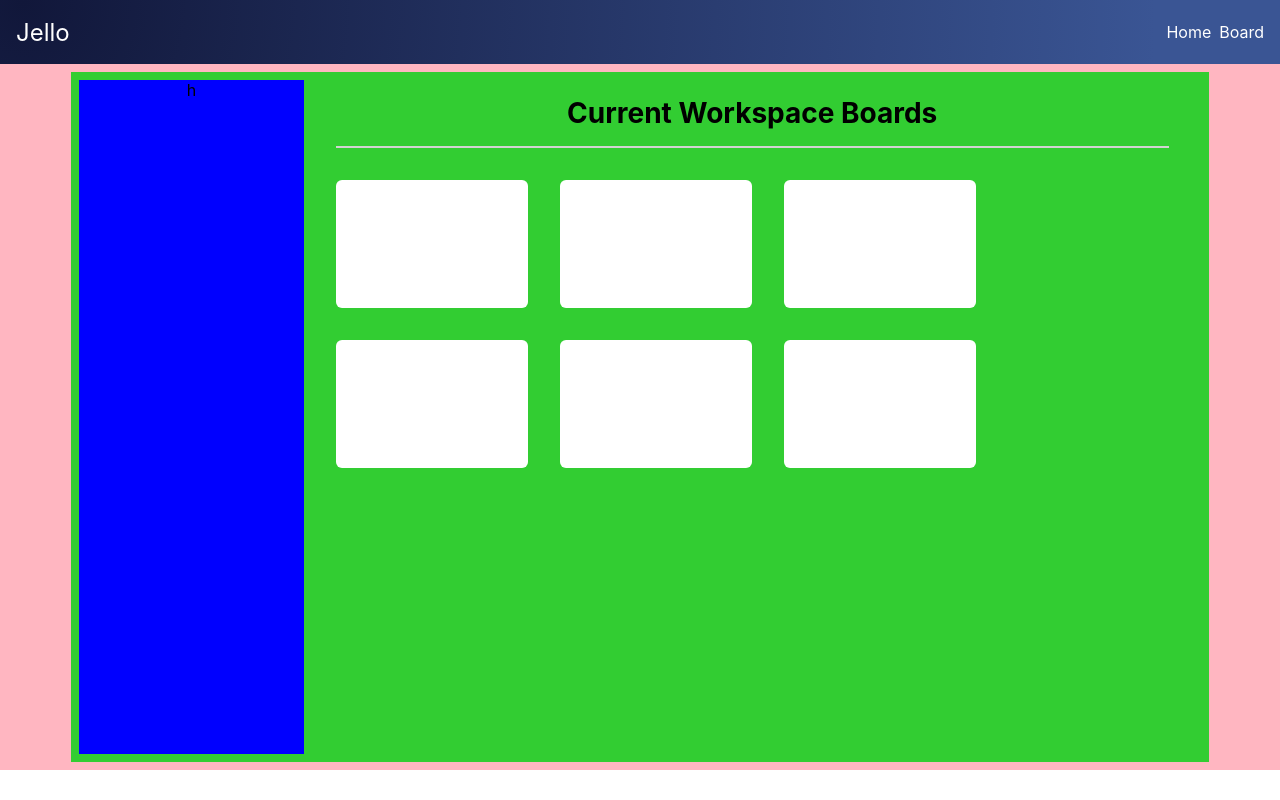
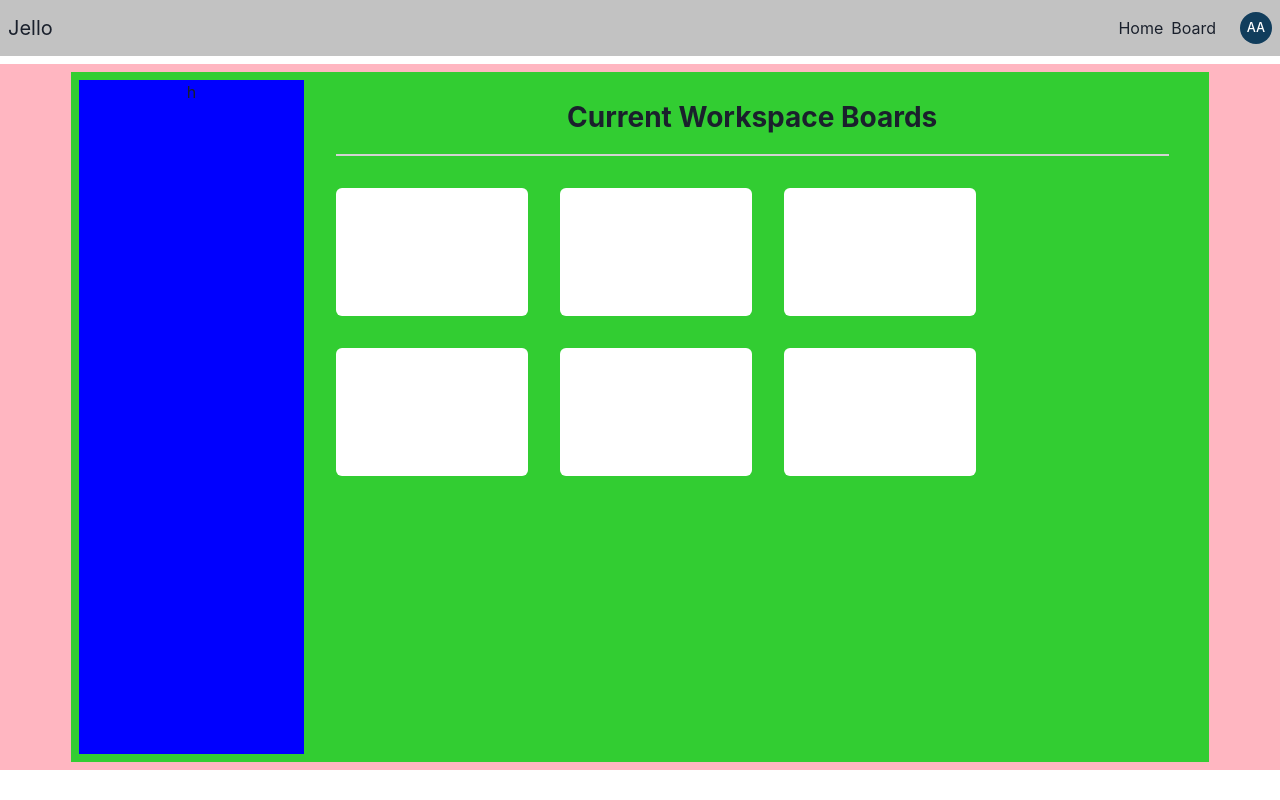
Before and after one commit to AliAdamH/jello-app, a React (Create React App) app: page / in a window 1280 px wide. Built offline with nearby package versions, Linux system fonts and the light colour scheme.

Commit message:
Add chakra ui dep

```diff
--- a/package.json
+++ b/package.json
@@ -3,11 +3,15 @@
   "version": "0.1.0",
   "private": true,
   "dependencies": {
+    "@chakra-ui/react": "^2.5.5",
+    "@emotion/react": "^11.10.6",
+    "@emotion/styled": "^11.10.6",
     "@hello-pangea/dnd": "^16.0.1",
     "@reduxjs/toolkit": "^1.9.0",
     "@testing-library/jest-dom": "^5.16.5",
     "@testing-library/react": "^13.4.0",
     "@testing-library/user-event": "^13.5.0",
+    "framer-motion": "^10.10.0",
     "invert-color": "^2.0.0",
     "lodash.isempty": "^4.4.0",
     "react": "^18.2.0",
--- a/src/index.js
+++ b/src/index.js
@@ -6,13 +6,16 @@ import reportWebVitals from './reportWebVitals';
 import { BrowserRouter } from 'react-router-dom';
 import store from './store/store';
 import { Provider } from 'react-redux';
+import { ChakraProvider } from '@chakra-ui/react';
 
 const root = ReactDOM.createRoot(document.getElementById('root'));
 root.render(
   <React.StrictMode>
     <BrowserRouter>
       <Provider store={store}>
-        <App />
+        <ChakraProvider>
+          <App />
+        </ChakraProvider>
       </Provider>
     </BrowserRouter>
   </React.StrictMode>
--- a/src/layout/Navbar.js
+++ b/src/layout/Navbar.js
@@ -1,46 +1,35 @@
 import React from 'react';
 import styled from 'styled-components';
-import { Link } from 'react-router-dom';
-const Header = styled.nav`
-  background: radial-gradient(
-    circle at 1.8% 4.8%,
-    rgb(17, 23, 58) 0%,
-    rgb(58, 85, 148) 90%
-  );
-  height: 64px;
-  position: fixed;
-  width: 100%;
-  top: 0;
-  color: white;
-  display: flex;
-  align-items: center;
-`;
-
-const Links = styled.ul`
-  padding: 1rem;
-  display: flex;
-  gap: 0.5rem;
-  margin-left: auto;
-
-  > a {
-    color: white;
-  }
-`;
-
-const Brand = styled.p`
-  font-size: 1.5rem;
-  padding: 1rem;
-`;
+import { Link as RRouterLink } from 'react-router-dom';
+import { Text, Flex, Button, Avatar, Link } from '@chakra-ui/react';
 
 function Navbar() {
   return (
-    <Header>
-      <Brand>Jello</Brand>
-      <Links>
-        <Link to="/">Home</Link>
-        <Link to="/board">Board</Link>
-      </Links>
-    </Header>
+    <>
+      <Flex
+        as="nav"
+        w={'full'}
+        position="fixed"
+        h={14}
+        top={0}
+        p={2}
+        bg="blackAlpha.400"
+        alignItems={'center'}
+      >
+        <Text fontSize={'xl'}>Jello</Text>
+        <Flex ml={'auto'} gap={2} alignItems={'center'}>
+          <Flex p={4} gap={2} alignItems="center">
+            <Link as={RRouterLink} to="/">
+              Home
+            </Link>
+            <Link as={RRouterLink} to="/board">
+              Board
+            </Link>
+          </Flex>
+          <Avatar name={'Ali Adam'} size={'sm'}></Avatar>
+        </Flex>
+      </Flex>
+    </>
   );
 }
 
--- a/src/pages/board/Board.js
+++ b/src/pages/board/Board.js
@@ -1,6 +1,5 @@
 import React from 'react';
 import styled from 'styled-components';
-import background from '../../background-example.jpg';
 import { DragDropContext, Droppable } from '@hello-pangea/dnd';
 import Column from './column/Column';
 import NewColumn from './column/NewColumn';
@@ -12,24 +11,25 @@ import {
   useUpdateTaskHorizontalOrderMutation,
 } from 'api/ApiSlice';
 import TaskModal from './task/TaskModal';
+import { Flex } from '@chakra-ui/react';
 
-const BoardContainer = styled.div`
-  background-image: url(${(props) => props.imageLink});
-  background-position: center;
-  background-size: cover;
-  margin-top: 64px;
-  height: calc(100vh - 64px);
-  padding-inline: 2rem;
-  padding-block: 0.625rem;
-  display: flex;
-  gap: 0.5rem;
-  overflow-x: auto;
-  align-items: start;
+const _testBackgroundUrl =
+  "url('https://images.unsplash.com/photo-1680675805063-3aa8b3607b0a?ixlib=rb-4.0.3&ixid=MnwxMjA3fDB8MHxwaG90by1wYWdlfHx8fGVufDB8fHx8&auto=format&fit=crop&w=1470&q=80')";
+const containerProps = {
+  backgroundPosition: 'center',
+  backgroundSize: 'cover',
+  mt: 14,
+  h: '92vh',
+  px: 4,
+  py: 4,
+  gap: 2,
+  maxWidth: 'full',
+  maxHeight: 'calc(100vh - 56px)',
+  overflowX: 'auto',
+  alignItems: 'flex-start',
+};
 
-  & > * {
-    flex-shrink: 0;
-  }
-`;
+const BoardContainer = styled.div``;
 
 const ColumnsWrapper = React.memo((props) => {
   const { column, index, boardId } = props;
@@ -132,9 +132,12 @@ function Board() {
             >
               {(provided) => (
                 <BoardContainer
-                  imageLink={background}
                   ref={provided.innerRef}
                   {...provided.droppableProps}
+                >
+                  <Flex
+                    {...containerProps}
+                    backgroundImage={_testBackgroundUrl}
                   >
                     {data.colOrderIds.map((col, idx) => {
                       const column = data.columns[col];
@@ -149,6 +152,7 @@ function Board() {
                     })}
                     {provided.placeholder}
                     <NewColumn handleNewColumn={handleNewColumn} />
+                  </Flex>
                 </BoardContainer>
               )}
             </Droppable>
```
Also changed, not shown: 1 other file (tests, documents, lock files or other folders). Lines whose indentation alone changed are shown as unchanged.
